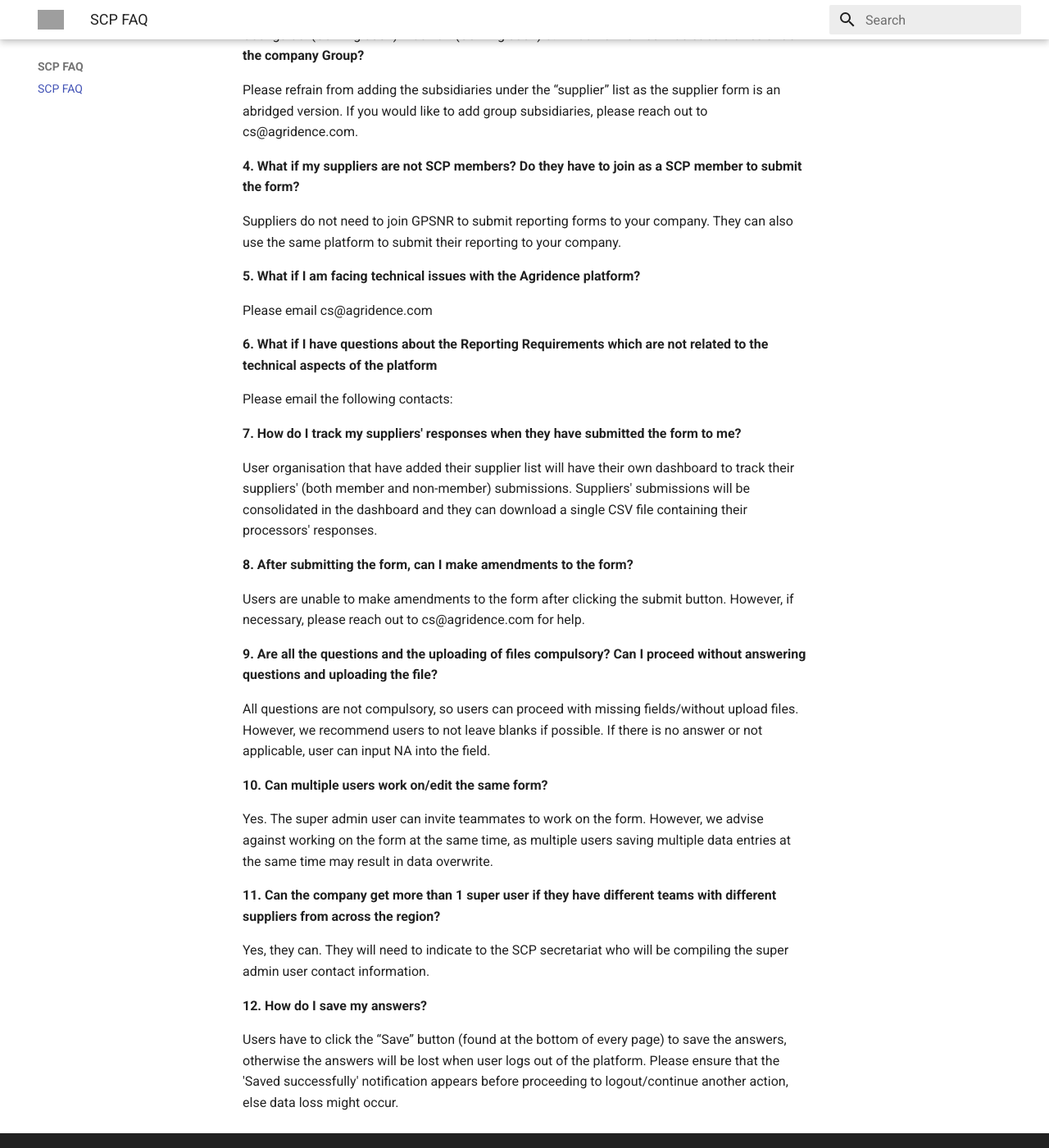
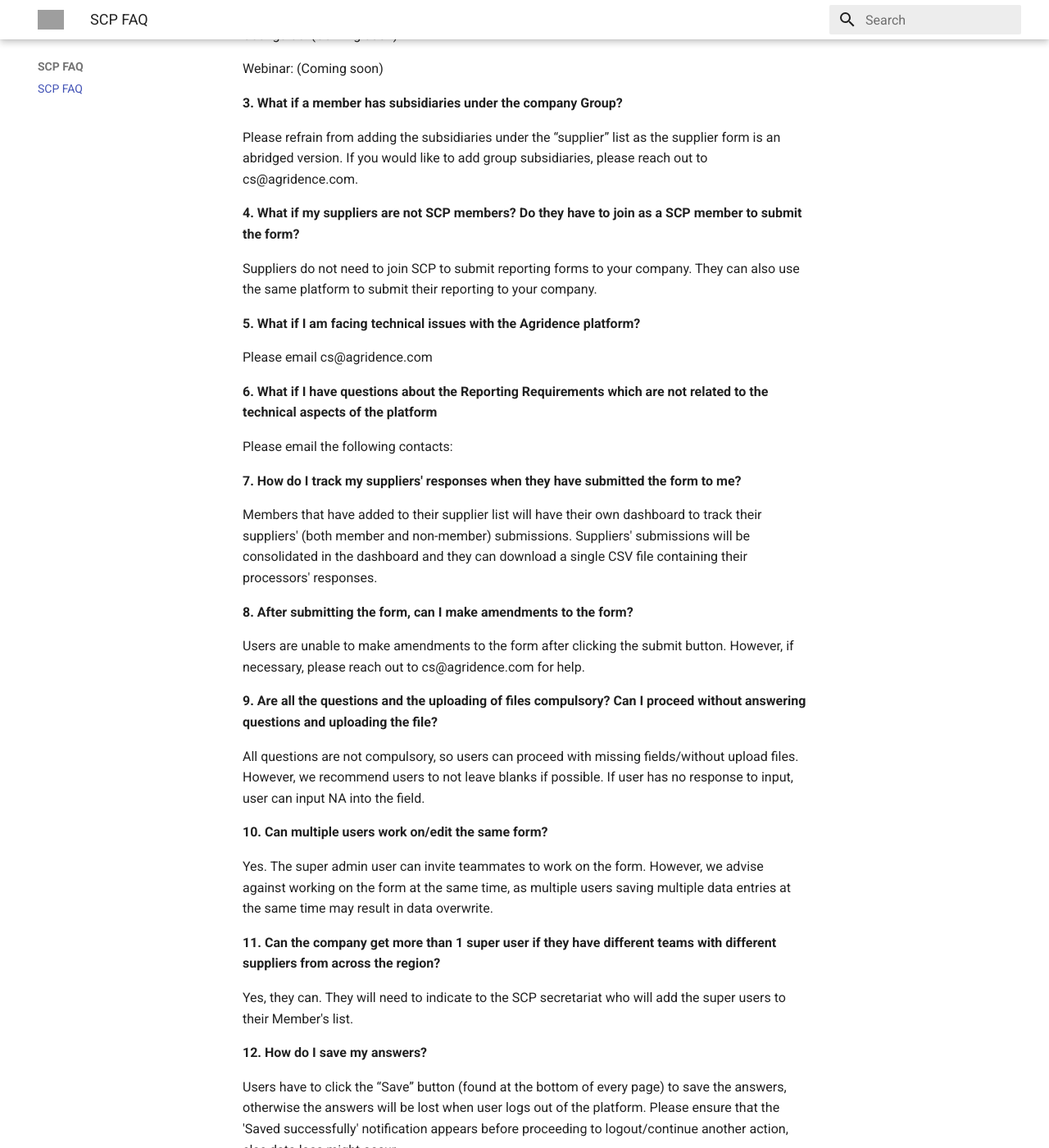
Before and after one commit to Agridence/public-docs, an MkDocs documentation site: the page built from docs/SCP FAQ/FAQ.md, in a window 1280 px wide and 1400 px high, scrolled down 466 px. Shown: the whole window at 82% size. Built offline with MkDocs 1.6.1 and Material for MkDocs 9.7.7, drawn with Linux system fonts in a browser that asks for light colours; grey boxes are pictures that could not be loaded.

Commit message:
updated lines in scp

```diff
--- a/docs/SCP FAQ/FAQ.md
+++ b/docs/SCP FAQ/FAQ.md
@@ -7,14 +7,16 @@ All SCP members and their suppliers (members/non-members) are expected to use th
 **2.	How do I use the platform for the SCP reporting?**
 
 User guide: (Coming soon)
+
 Webinar: (Coming soon)
+
 **3.	What if a member has subsidiaries under the company Group?**
 
 Please refrain from adding the subsidiaries under the “supplier” list as the supplier form is an abridged version. If you would like to add group subsidiaries, please reach out to cs@agridence.com.
 
 **4.	What if my suppliers are not SCP members? Do they have to join as a SCP member to submit the form?**
 
-Suppliers do not need to join GPSNR to submit reporting forms to your company. They can also use the same platform to submit their reporting to your company.
+Suppliers do not need to join SCP to submit reporting forms to your company. They can also use the same platform to submit their reporting to your company.
 
 **5.	What if I am facing technical issues with the Agridence platform?**
 
@@ -26,7 +28,7 @@ Please email the following contacts:
 
 **7.	How do I track my suppliers' responses when they have submitted the form to me?**
 
-User organisation that have added their supplier list will have their own dashboard to track their suppliers' (both member and non-member) submissions. Suppliers' submissions will be consolidated in the dashboard and they can download a single CSV file containing their processors' responses.
+Members that have added to their supplier list will have their own dashboard to track their suppliers' (both member and non-member) submissions. Suppliers' submissions will be consolidated in the dashboard and they can download a single CSV file containing their processors' responses.
 
 
 **8.	After submitting the form, can I make amendments to the form?**
@@ -35,7 +37,7 @@ Users are unable to make amendments to the form after clicking the submit button
 
 **9.	Are all the questions and the uploading of files compulsory? Can I proceed without answering questions and uploading the file?**
 
-All questions are not compulsory, so users can proceed with missing fields/without upload files. However, we recommend users to not leave blanks if possible. If there is no answer or not applicable, user can input NA into the field.
+All questions are not compulsory, so users can proceed with missing fields/without upload files. However, we recommend users to not leave blanks if possible. If user has no response to input, user can input NA into the field.
 
 **10.	Can multiple users work on/edit the same form?**
 
@@ -43,7 +45,7 @@ Yes. The super admin user can invite teammates to work on the form. However, we
 
 **11.	Can the company get more than 1 super user if they have different teams with different suppliers from across the region?**
 
-Yes, they can. They will need to indicate to the SCP secretariat who will be compiling the super admin user contact information.
+Yes, they can. They will need to indicate to the SCP secretariat who will add the super users to their Member's list.
 
 **12.	How do I save my answers?**
 
```
